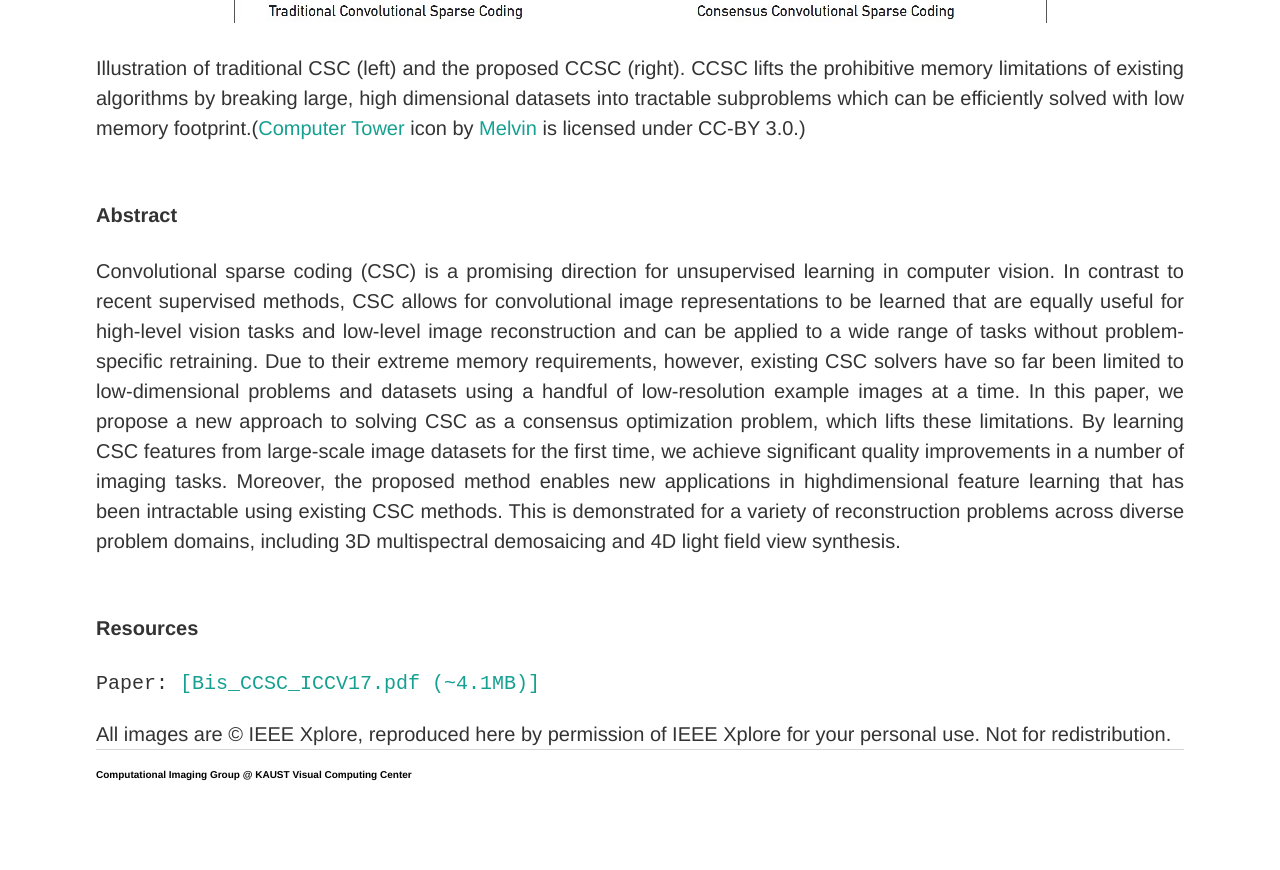
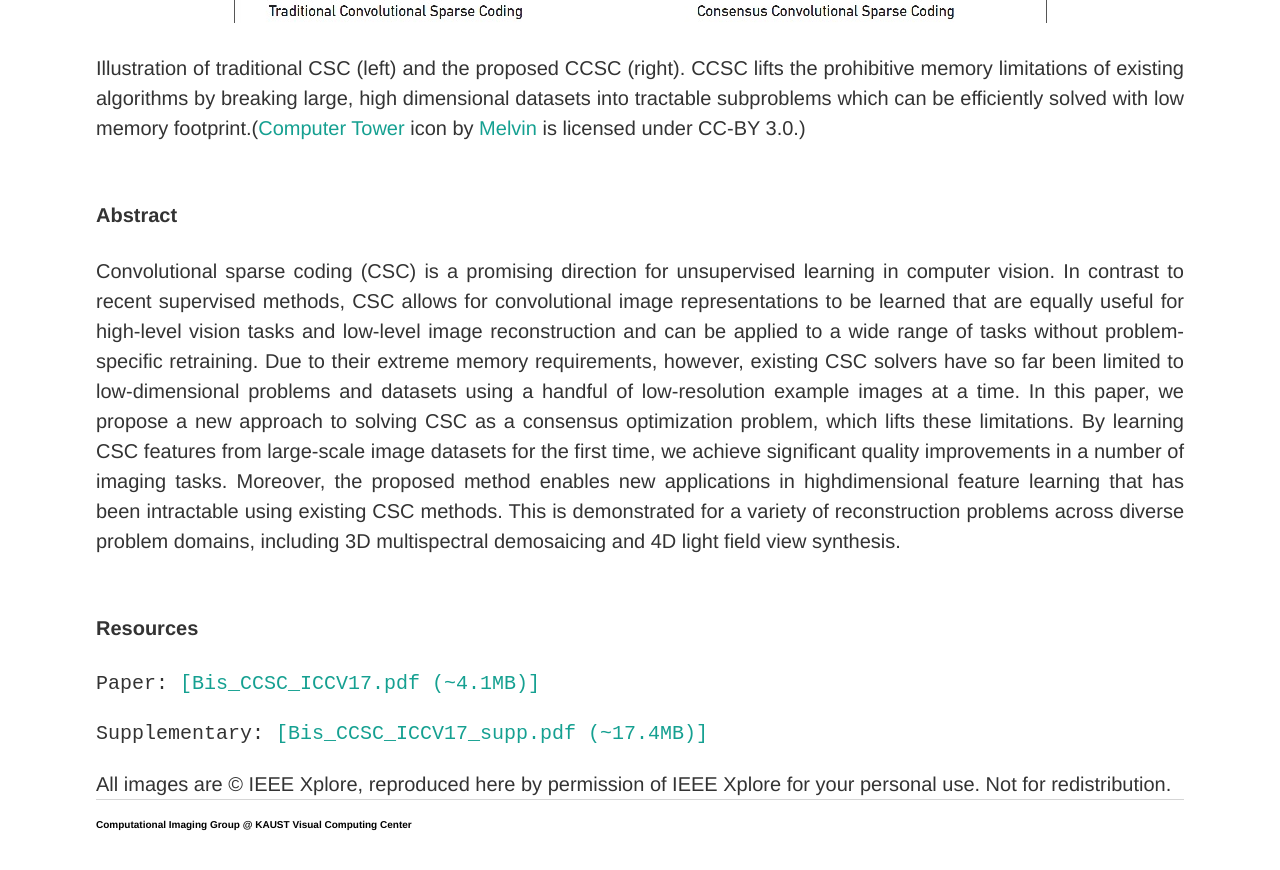
Before and after one commit to vccimaging/vccimaging.github.io, a Jekyll site: the page built from Publications/Bis2017CCSC/index.html, in a window 1280 px wide and 900 px high, scrolled down 668 px. Shown: the top 870 px of the window. Built offline with Jekyll 4.4.1, drawn with Linux system fonts in a browser that asks for light colours.

Commit message:
Update index.html

```diff
--- a/Publications/Bis2017CCSC/index.html
+++ b/Publications/Bis2017CCSC/index.html
@@ -47,6 +47,7 @@ light field view synthesis. <br><br>
 
 <h4 id="Res">Resources </h4>
     <pre class="tab">Paper: <a href="Bis_CCSC_ICCV17.pdf">[Bis_CCSC_ICCV17.pdf (~4.1MB)]</a> </pre>
+    <pre class="tab">Supplementary: <a href="Bis_CCSC_ICCV17_supp.pdf">[Bis_CCSC_ICCV17_supp.pdf (~17.4MB)]</a> </pre>
     <!-- <pre class="tab">Code: <a href="https://github.com/vccimaging/CCSC_code_ICCV2017">Github (external link)</a> </pre> -->
 
 All images are © IEEE Xplore, reproduced here by permission of IEEE Xplore for your personal use. Not for redistribution.
```
